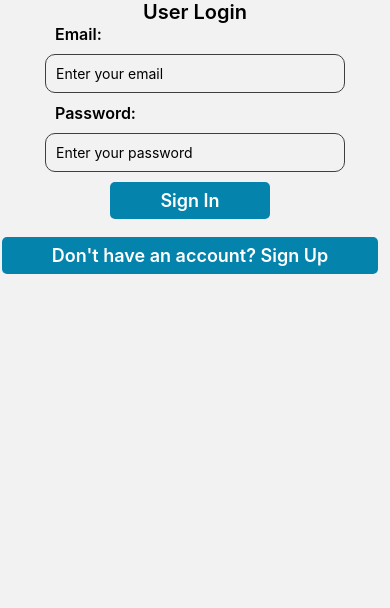
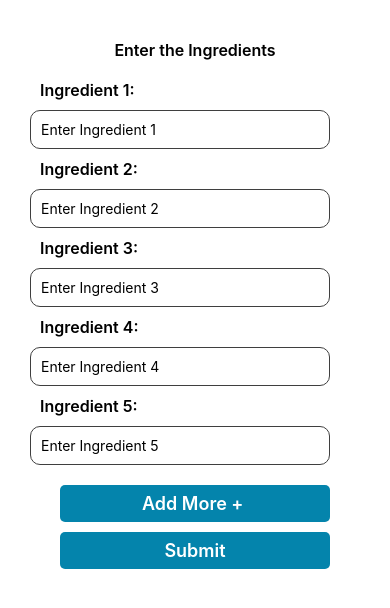
Before and after one commit to omshete0550/NutriSure, a React Native app in the folder client/: screen /Receipe in a window 390 px wide. Shown: the top 608 px of the page. Built offline with nearby package versions, Linux system fonts and the light colour scheme.

Commit message:
loacl to async local

```diff
--- a/client/App.js
+++ b/client/App.js
@@ -18,6 +18,8 @@ import Payment from "./pages/Payment";
 import SingleProductPage from "./pages/SingleProductPage";
 import Homepage from "./pages/Homepage";
 import ShopLogin from "./pages/ShopLogin";
+import Receipe from "./pages/Receipe";
+import ReceipeFinal from "./pages/ReceipeFinal";
 const Stack = createStackNavigator();
 
 export default function App() {
@@ -41,6 +43,8 @@ export default function App() {
         <Stack.Screen name="Login" component={Login} options={{ headerShown: false }} />
         <Stack.Screen name="SingleShopPage" component={SingleShopPage} options={{ headerShown: false }} />
         <Stack.Screen name="HomePage" component={Homepage} options={{ headerShown: false }} />
+        <Stack.Screen name="Receipe" component={Receipe} options={{ headerShown: false }} />
+        <Stack.Screen name="ReceipeFinal" component={ReceipeFinal} options={{ headerShown: false }} />
       </Stack.Navigator>
       <StatusBar style="auto" />
     </NavigationContainer>
--- a/client/components/Shop/Step1.jsx
+++ b/client/components/Shop/Step1.jsx
@@ -7,6 +7,7 @@ import {
 } from "react-native";
 import { useNavigation } from '@react-navigation/native';
 import React, { useState } from "react";
+import AsyncStorage from '@react-native-async-storage/async-storage';
 
 export default function Step1({ }) {
   const navigation = useNavigation();
@@ -50,7 +51,7 @@ export default function Step1({ }) {
         console.log('Data received:', data);
         if (data.status === "Success") {
           navigation.navigate("Step2")
-          localStorage.setItem("shopid",data.inserted_id)
+          await AsyncStorage.setItem("shopid", data.inserted_id.toString());
         }
         else {
           navigation.navigate('Register');
@@ -64,7 +65,7 @@ export default function Step1({ }) {
 
   return (
     <View style={{ flex: 1, alignItems: "center", justifyContent: "center" }}>
-      <Text style={{fontSize:"1.25rem",fontWeight:"600"}}>ShopKeeper Sign Up</Text>
+      <Text style={{ fontSize: "1.25rem", fontWeight: "600" }}>ShopKeeper Sign Up</Text>
       <View>
         <Text style={styles.textSmall}>Shop Name:</Text>
         <TextInput
--- a/client/components/UserInfo/Allergies.jsx
+++ b/client/components/UserInfo/Allergies.jsx
@@ -9,6 +9,7 @@ import {
 } from "react-native";
 import ProgressBar from "react-native-progress/Bar";
 import RadioButton from "../RadioButton/RadioButton";
+import AsyncStorage from '@react-native-async-storage/async-storage';
 
 const Allergies = ({ navigation }) => {
   const [selectedOptions, setSelectedOptions] = useState([]);
@@ -20,9 +21,9 @@ const Allergies = ({ navigation }) => {
     { label: "Soy", value: "Soy" },
   ];
 
-  const id = localStorage.getItem("id")
 
   const next = async () => {
+    const id = await AsyncStorage.getItem("id");
 
     let newArray = []
 
--- a/client/components/UserInfo/Religious.jsx
+++ b/client/components/UserInfo/Religious.jsx
@@ -9,6 +9,7 @@ import {
 } from "react-native";
 import ProgressBar from "react-native-progress/Bar";
 import RadioButton from "../RadioButton/RadioButton";
+import AsyncStorage from '@react-native-async-storage/async-storage';
 
 const Religious = ({ navigation }) => {
   const [selectedOptions, setSelectedOptions] = useState([]);
@@ -19,9 +20,11 @@ const Religious = ({ navigation }) => {
     { label: "kosher", value: "kosher" },
   ];
 
-  const id = localStorage.getItem("id")
+  // const id = localStorage.getItem("id")
 
   const next = async () => {
+
+    const id = await AsyncStorage.getItem("id");
 
     let newArray=[]
 
--- a/client/components/UserInfo/Severity.jsx
+++ b/client/components/UserInfo/Severity.jsx
@@ -9,6 +9,7 @@ import {
 } from "react-native";
 import ProgressBar from "react-native-progress/Bar";
 import RadioButton from "../RadioButton/RadioButton";
+import AsyncStorage from '@react-native-async-storage/async-storage';
 
 const Severity = ({ navigation }) => {
   const [selectedOptions, setSelectedOptions] = useState([]);
@@ -20,9 +21,11 @@ const Severity = ({ navigation }) => {
     { label: "High", value: "High" },
   ];
 
-  const id = localStorage.getItem("id")
+  // const id = localStorage.getItem("id")
 
   const next = async () => {
+
+    const id = await AsyncStorage.getItem("id");
 
     const newArray = selectedOptions[0].value;
 
--- a/client/components/UserInfo/dietaryPreferences.jsx
+++ b/client/components/UserInfo/dietaryPreferences.jsx
@@ -8,6 +8,7 @@ import {
 } from "react-native";
 import ProgressBar from "react-native-progress/Bar";
 import RadioButton from "../RadioButton/RadioButton";
+import AsyncStorage from '@react-native-async-storage/async-storage';
 
 const dietaryPreferences = ({ navigation }) => {
   const [selectedOptions, setSelectedOptions] = useState([]);
@@ -19,9 +20,10 @@ const dietaryPreferences = ({ navigation }) => {
     { label: "Pescatarian", value: "Pescatarian" },
   ];
 
-  const id = localStorage.getItem("id")
+  // const id = localStorage.getItem("id")
 
   const next = async () => {
+    const id = await AsyncStorage.getItem("id");
     let newArray = []
 
     if (other) {
--- a/client/components/UserInfo/dietaryRestrictions.jsx
+++ b/client/components/UserInfo/dietaryRestrictions.jsx
@@ -9,6 +9,7 @@ import {
 } from "react-native";
 import ProgressBar from "react-native-progress/Bar";
 import RadioButton from "../RadioButton/RadioButton";
+import AsyncStorage from '@react-native-async-storage/async-storage';
 
 const dietaryRestrictions = ({ navigation }) => {
   const [selectedOptions, setSelectedOptions] = useState([]);
@@ -20,9 +21,10 @@ const dietaryRestrictions = ({ navigation }) => {
     { label: "Shellfish allergies", value: "Shellfish allergies" },
   ];
 
-  const id = localStorage.getItem("id")
+  // const id = localStorage.getItem("id")
 
   const next = async () => {
+    const id = await AsyncStorage.getItem("id");
     let newArray = []
 
     if (other) {
--- a/client/package.json
+++ b/client/package.json
@@ -11,10 +11,12 @@
   "dependencies": {
     "@expo/metro-runtime": "~3.1.1",
     "@expo/vector-icons": "^14.0.0",
+    "@react-native-async-storage/async-storage": "^1.21.0",
     "@react-native-community/masked-view": "^0.1.11",
     "@react-navigation/native": "^6.1.9",
     "@react-navigation/stack": "^6.3.20",
     "expo": "~50.0.4",
+    "expo-image-picker": "~14.7.1",
     "expo-status-bar": "~1.11.1",
     "react": "18.2.0",
     "react-dom": "18.2.0",
@@ -29,8 +31,7 @@
     "react-native-reanimated": "^3.6.2",
     "react-native-safe-area-context": "^4.8.2",
     "react-native-screens": "^3.29.0",
-    "react-native-web": "~0.19.6",
-    "expo-image-picker": "~14.7.1"
+    "react-native-web": "~0.19.6"
   },
   "devDependencies": {
     "@babel/core": "^7.20.0"
--- a/client/pages/Login.jsx
+++ b/client/pages/Login.jsx
@@ -6,6 +6,7 @@ import {
   TouchableOpacity,
 } from "react-native";
 import React, { useState } from "react";
+import AsyncStorage from '@react-native-async-storage/async-storage';
 
 export default function Login({ navigation }) {
 
@@ -37,7 +38,7 @@ export default function Login({ navigation }) {
 
       console.log('Data received:', data);
       if (data.status === "userFound") {
-        localStorage.setItem("id",data.id)
+        await AsyncStorage.setItem("id", data.id.toString());
         navigation.navigate('BasicInfo');
       }
       else {
@@ -77,7 +78,6 @@ export default function Login({ navigation }) {
       <TouchableOpacity style={styles.btn} onPress={login}>
         <Text style={styles.btnText}>Sign In</Text>
       </TouchableOpacity>
-      <br></br>
       <TouchableOpacity style={styles.btn} onPress={()=>{navigation.navigate('Sign Up')}}>
         <Text style={styles.btnText}>Don't have an account? Sign Up</Text>
       </TouchableOpacity>
--- /dev/null
+++ b/client/pages/Receipe.jsx
@@ -0,0 +1,180 @@
+import { View, Text, StyleSheet, TextInput, TouchableOpacity } from 'react-native'
+import React, { useState } from 'react'
+
+export default function Receipe() {
+    const [in1, setIn1] = useState("")
+    const [in2, setIn2] = useState("")
+    const [in3, setIn3] = useState("")
+    const [in4, setIn4] = useState("")
+    const [in5, setIn5] = useState("")
+
+    const combinedString = [in1, in2, in3, in4, in5].filter(Boolean).join(', ')
+
+    const submit = async () => {
+
+        // const apiUrl = 'http://localhost:3001/login';
+
+        const postData = {
+            ingredients:combinedString
+        };
+
+        try {
+            const response = await fetch(apiUrl, {
+                method: 'POST',
+                headers: {
+                    'Content-Type': 'application/json'
+                },
+                body: JSON.stringify(postData)
+            });
+
+            if (!response.ok) {
+                throw new Error(`HTTP error! Status: ${response.status}`);
+            }
+            const data = await response.json();
+
+            navigation.navigate('ReceipeFinal');
+
+        } catch (error) {
+            console.error('Fetch error:', error);
+        }
+
+    };
+
+
+    return (
+        <View style={styles.container}>
+            <Text style={styles.text}>Enter the Ingredients</Text>
+
+            <View>
+                <Text style={styles.textSmall}>Ingredient 1:</Text>
+                <TextInput
+                    placeholder="Enter Ingredient 1"
+                    value={in1}
+                    onChangeText={(text) => setIn1(text)}
+                    style={styles.textInput}
+                />
+            </View>
+            <View>
+                <Text style={styles.textSmall}>Ingredient 2:</Text>
+                <TextInput
+                    placeholder="Enter Ingredient 2"
+                    value={in2}
+                    onChangeText={(text) => setIn2(text)}
+                    style={styles.textInput}
+                />
+            </View>
+            <View>
+                <Text style={styles.textSmall}>Ingredient 3:</Text>
+                <TextInput
+                    placeholder="Enter Ingredient 3"
+                    value={in3}
+                    onChangeText={(text) => setIn3(text)}
+                    style={styles.textInput}
+                />
+            </View>
+            <View>
+                <Text style={styles.textSmall}>Ingredient 4:</Text>
+                <TextInput
+                    placeholder="Enter Ingredient 4"
+                    value={in4}
+                    onChangeText={(text) => setIn4(text)}
+                    style={styles.textInput}
+                />
+            </View>
+            <View>
+                <Text style={styles.textSmall}>Ingredient 5:</Text>
+                <TextInput
+                    placeholder="Enter Ingredient 5"
+                    value={in5}
+                    onChangeText={(text) => setIn5(text)}
+                    style={styles.textInput}
+                />
+            </View>
+
+            <TouchableOpacity style={styles.btn}>
+                <Text style={styles.btnText}>Add More + </Text>
+            </TouchableOpacity>
+
+            <TouchableOpacity style={styles.btn} onPress={submit}>
+                <Text style={styles.btnText}>Submit</Text>
+            </TouchableOpacity>
+        </View>
+    )
+}
+
+
+const styles = StyleSheet.create({
+    container: {
+        flex: 1,
+        backgroundColor: "#fff",
+        padding: 20
+    },
+    radiocontainer: {
+        flex: 1,
+        padding: 20,
+    },
+    textSmall: {
+        fontSize: 16,
+        fontWeight: 600,
+        paddingHorizontal: 20,
+    },
+    text: {
+        textAlign: "center",
+        fontSize: 16,
+        fontWeight: 600,
+        padding: 20,
+    },
+    progreeBar: {
+        marginTop: 20,
+        padding: 20,
+    },
+    titleCont: {
+        padding: 20,
+        display: "flex",
+        flexDirection: "column",
+        justifyContent: "center",
+        alignItems: "center",
+    },
+    textInput: {
+        borderWidth: 1,
+        borderColor: "#3f3f3f",
+        padding: 10,
+        margin: 10,
+        width: 300,
+        borderRadius: 10,
+    },
+    btn: {
+        backgroundColor: "#0484ac",
+        paddingHorizontal: 50,
+        paddingVertical: 8,
+        borderRadius: 5,
+        marginRight: 40,
+        marginLeft: 40,
+        marginTop: 10
+    },
+    btnText: {
+        fontWeight: 600,
+        color: "white",
+        fontSize: 18,
+        textAlign: "center",
+    },
+    radioGroup: {
+        flexDirection: "column",
+        alignItems: "flex-start",
+    },
+    radioButton: {
+        flexDirection: "row",
+        alignItems: "center",
+        marginVertical: 8,
+    },
+    radioText: {
+        marginLeft: 8,
+    },
+    radioDot: {
+        width: 16,
+        height: 16,
+        borderRadius: 8,
+        backgroundColor: "#0484ac",
+        marginLeft: 8,
+    },
+});
--- /dev/null
+++ b/client/pages/ReceipeFinal.jsx
@@ -0,0 +1,57 @@
+import { View, Text, StyleSheet } from 'react-native'
+import React from 'react'
+
+export default function ReceipeFinal() {
+    return (
+        <View style={styles.container}>
+            <Text style={styles.text}>Here's your receipe</Text>
+
+            <Text style={styles.texttitle}>TITLE</Text>
+
+            <Text style={styles.texting}>Ingredients :</Text>
+            <Text style={styles.textlong}>1 cup water</Text>
+            <Text style={styles.textlong}>1 teaspoon salt</Text>
+            <Text style={styles.textlong}>1 large ripe tomato, peeled, seeded, and cut into 1/2 inch cubes</Text>
+
+            <Text style={styles.texting}>Directions :</Text>
+            <Text style={styles.textlong}>1 cup water</Text>
+            <Text style={styles.textlong}>1 teaspoon salt</Text>
+            <Text style={styles.textlong}>1 large ripe tomato, peeled, seeded, and cut into 1/2 inch cubes</Text>
+
+        </View>
+    )
+}
+
+const styles = StyleSheet.create({
+    container: {
+        flex: 1,
+        backgroundColor: "#fff",
+        padding: 20
+    },
+    text: {
+        textAlign: "center",
+        fontSize: 16,
+        fontWeight: 600,
+        padding: 20,
+        textDecorationLine:"underline"
+    },
+    texttitle: {
+        textAlign: "center",
+        fontSize: 16,
+        fontWeight: 600,
+        padding: 20,
+    },
+    texting: {
+        fontSize: 10,
+        fontWeight: 400,
+        padding: 20,
+    },
+    textlong: {
+        fontSize: 10,
+        fontWeight: 400,
+        paddingRight:20,
+        paddingLeft:20,
+        paddingTop:5,
+        paddingBottom:5,
+    }
+});
--- a/client/pages/ShopLogin.jsx
+++ b/client/pages/ShopLogin.jsx
@@ -6,6 +6,7 @@ import {
     TouchableOpacity,
 } from "react-native";
 import React, { useState } from "react";
+import AsyncStorage from '@react-native-async-storage/async-storage';
 
 export default function ShopLogin({ navigation }) {
 
@@ -37,7 +38,7 @@ export default function ShopLogin({ navigation }) {
 
             console.log('Data received:', data);
             if (data.status === "shopFound") {
-                localStorage.setItem("id", data.id)
+                await AsyncStorage.setItem("shopid", data.id.toString());
                 navigation.navigate('ShopLogin');
             }
             else {
@@ -51,14 +52,8 @@ export default function ShopLogin({ navigation }) {
 
     return (
         <View style={{ flex: 1, alignItems: "center" }}>
-            <br></br>
-            <br></br>
-            <br></br>
-            <Text style={{fontSize:"1.25rem",fontWeight:"600"}}>ShopKeeper Login</Text>
-            <br></br>
-            <br></br>
-            <br></br>
-            <br></br>
+
+            <Text style={{ fontSize: "1.25rem", fontWeight: "600" }}>ShopKeeper Login</Text>
 
             <View>
                 <Text style={styles.textSmall}>Email:</Text>
```
Also changed, not shown: 1 other file (tests, documents, lock files or other folders).
